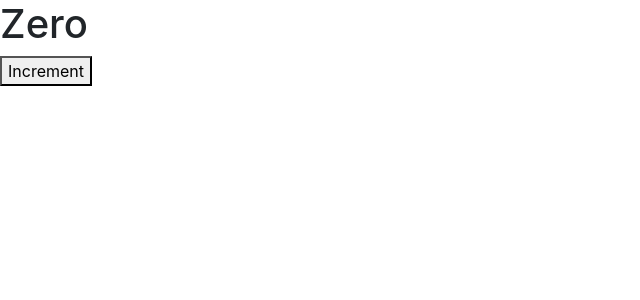
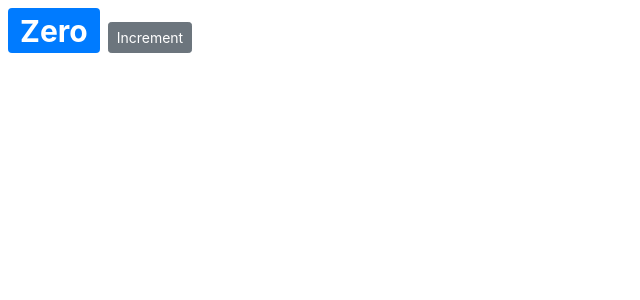
Before and after one commit to Leshan21/react_2025, a React (Create React App) app: page / in a window 1280 px wide. Shown: the top 300 px of the page, without its empty margins (0-640 px from the left). Built offline with nearby package versions, Linux system fonts and the light colour scheme.

Commit message:
create btn and add some bootstrap

```diff
--- a/src/components/counter.jsx
+++ b/src/components/counter.jsx
@@ -1,14 +1,25 @@
 import React from 'react'
 
 function counter() {
-    const count = 0;
+    const obj = {
+        count: 0,
+
+    };
+
+
+
   const formatCount = () => {
-    return count === 0 ? <h1>Zero</h1> : count;
+    return obj.count === 0 ? "Zero" : obj.count;
   }
   return (
     <div>
-      <span>{formatCount()}</span>
-      <button>Increment</button>
+
+      <span style={{
+        fontSize: 30,
+        fontWeight: 'bold',
+
+      }} className='badge badge-primary m-2'>{formatCount()}</span>
+      <button className='btn btn-secondary btn-sm'>Increment</button>
     </div>
   )
 }
```
